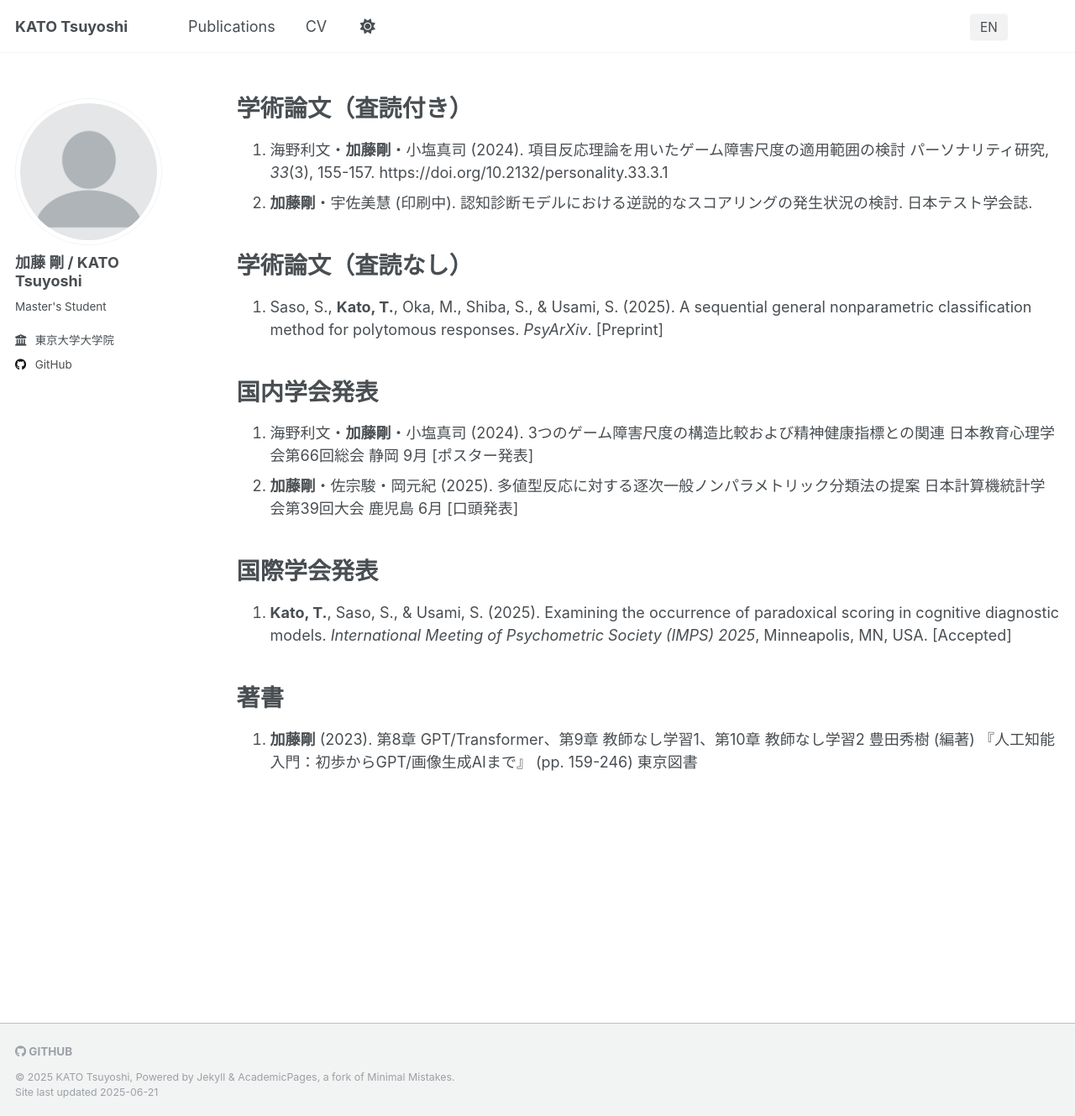
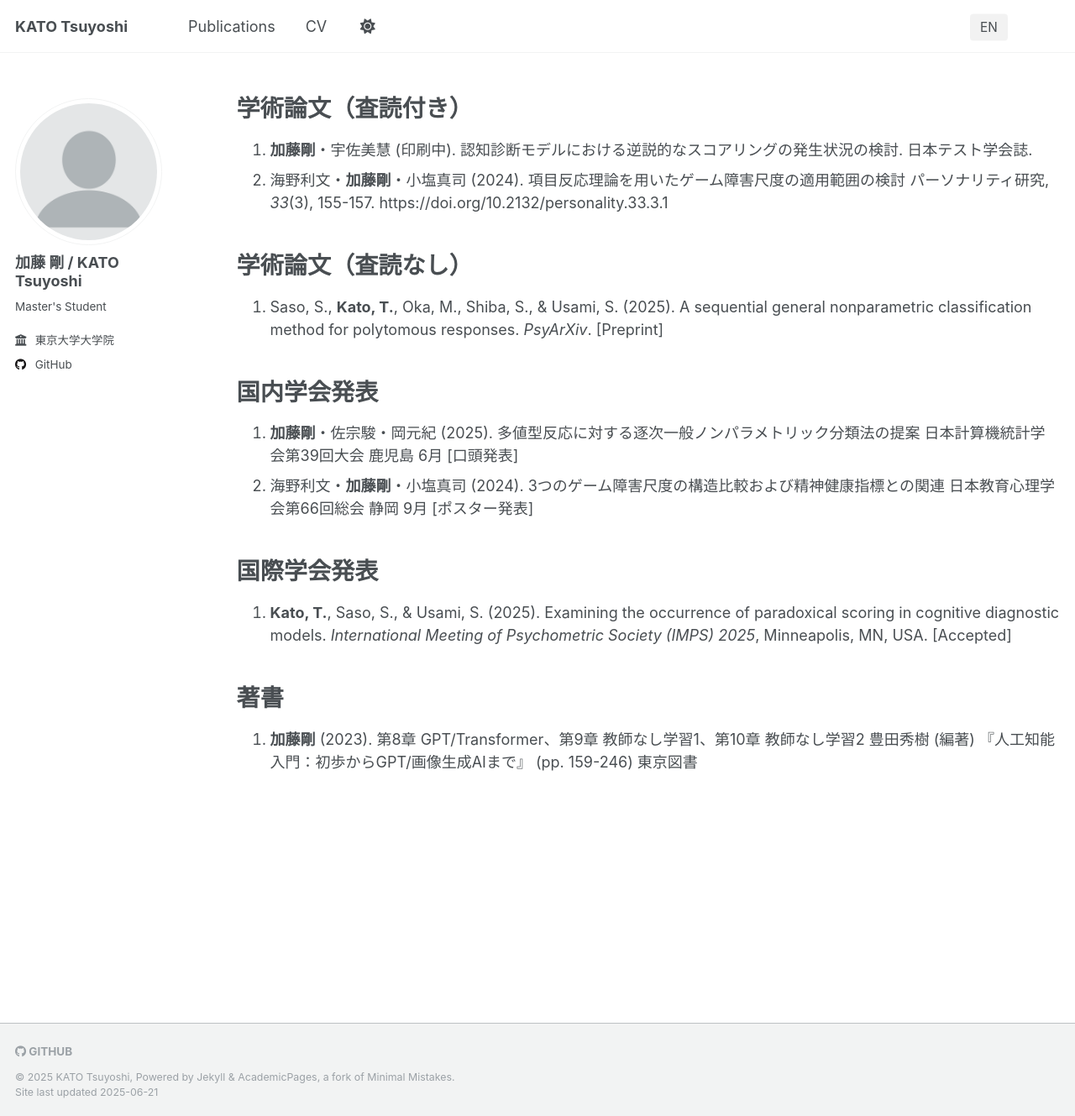
Before and after one commit to coch24/coch24.github.io, a Jekyll site: the page built from _pages/publications.md, in a window 1280 px wide and 1329 px high. Shown: the whole window at 84% size. Built offline with Jekyll 4.4.1, drawn with Linux system fonts in a browser that asks for light colours; part of the change alters nothing that is shown.

Commit message:
markdown number

```diff
--- a/_pages/publications.md
+++ b/_pages/publications.md
@@ -7,8 +7,8 @@ lang: ja
 ---
 
 # 学術論文（査読付き）
+1. **加藤剛**・宇佐美慧 (印刷中). 認知診断モデルにおける逆説的なスコアリングの発生状況の検討. 日本テスト学会誌.
 1. 海野利文・**加藤剛**・小塩真司 (2024). 項目反応理論を用いたゲーム障害尺度の適用範囲の検討 パーソナリティ研究, *33*(3), 155-157. https://doi.org/10.2132/personality.33.3.1
-2. **加藤剛**・宇佐美慧 (印刷中). 認知診断モデルにおける逆説的なスコアリングの発生状況の検討. 日本テスト学会誌.
 <br><br>
 
 
@@ -18,8 +18,8 @@ lang: ja
 
 
 # 国内学会発表
+1. **加藤剛**・佐宗駿・岡元紀 (2025). 多値型反応に対する逐次一般ノンパラメトリック分類法の提案 日本計算機統計学会第39回大会 鹿児島 6月 [口頭発表]
 1. 海野利文・**加藤剛**・小塩真司 (2024). 3つのゲーム障害尺度の構造比較および精神健康指標との関連 日本教育心理学会第66回総会 静岡 9月 [ポスター発表]
-2. **加藤剛**・佐宗駿・岡元紀 (2025). 多値型反応に対する逐次一般ノンパラメトリック分類法の提案 日本計算機統計学会第39回大会 鹿児島 6月 [口頭発表]
 <br><br>
 
 
```
